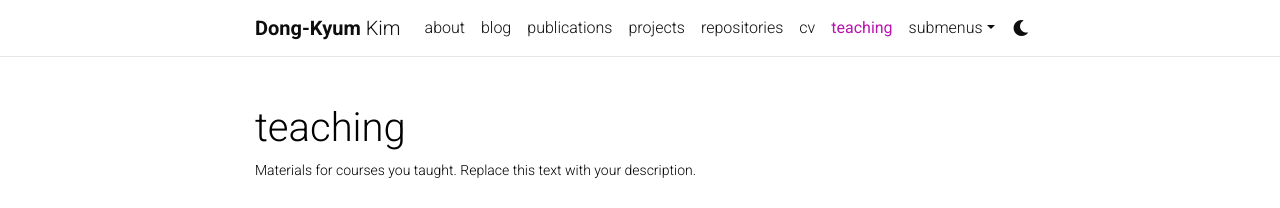
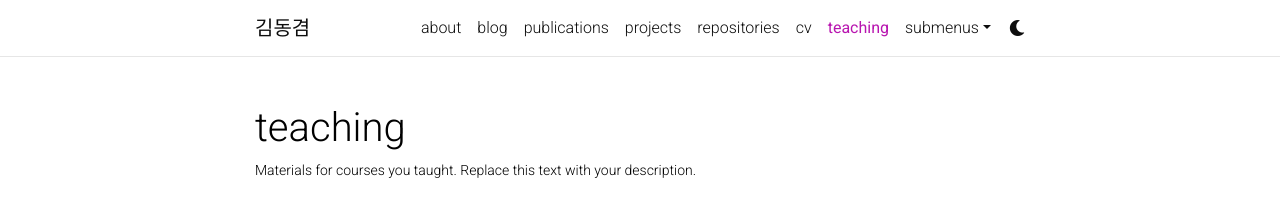
Before and after one commit to kdkyum/kdkyum.github.io, a Jekyll site: the page built from _pages/teaching.md, in a window 1280 px wide. Shown: the top 208 px of the page. Built offline with Jekyll 4.4.1, drawn with Linux system fonts in a browser that asks for light colours; comment, search, counter and statistics services are not loaded; a style sheet for code colours, icons or effects is not loaded.

Commit message:
update page title

```diff
--- a/_config.yml
+++ b/_config.yml
@@ -2,7 +2,7 @@
 # Site settings
 # -----------------------------------------------------------------------------
 
-title: blank # the website title (if blank, full name will be used instead)
+title: 김동겸 # the website title (if blank, full name will be used instead)
 first_name: Dong-Kyum
 middle_name:
 last_name: Kim
```
